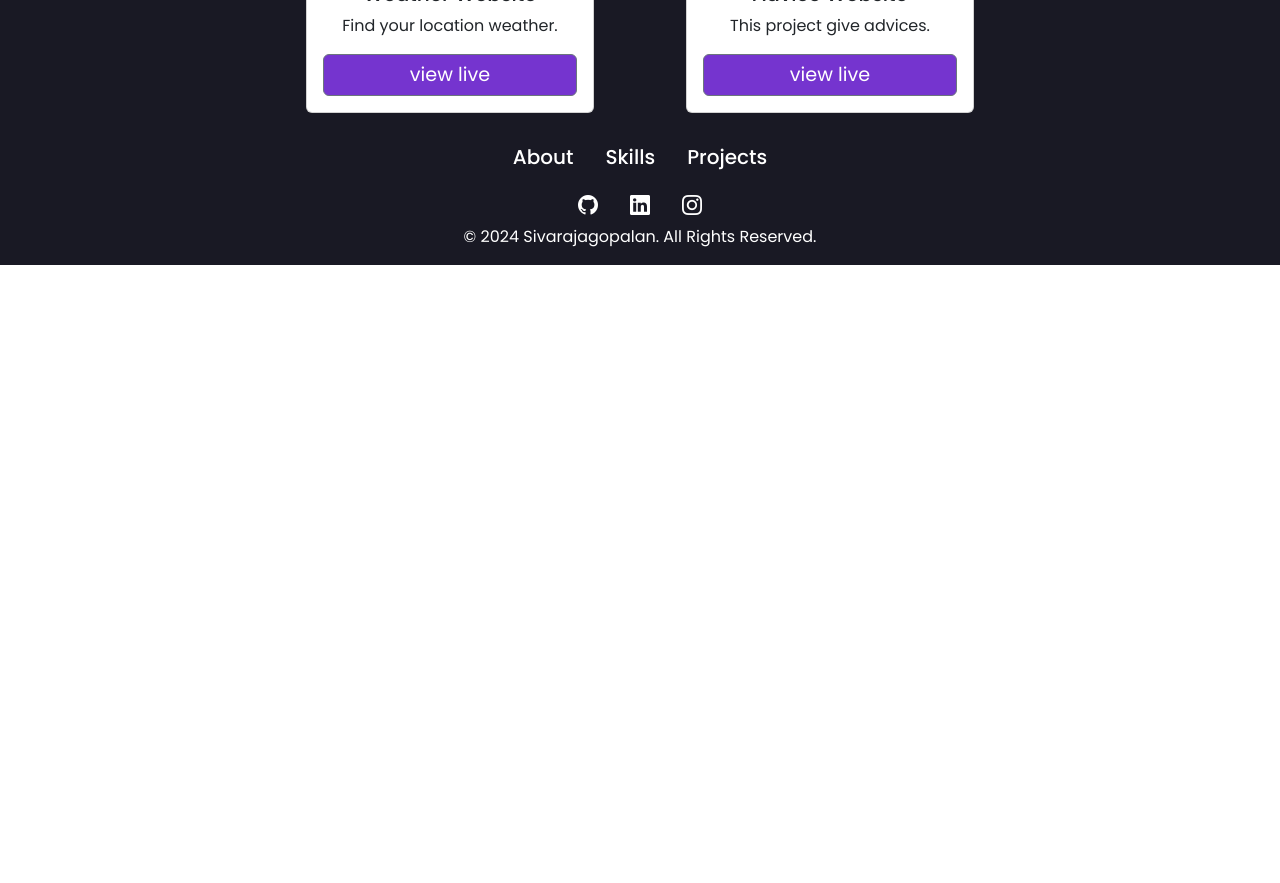
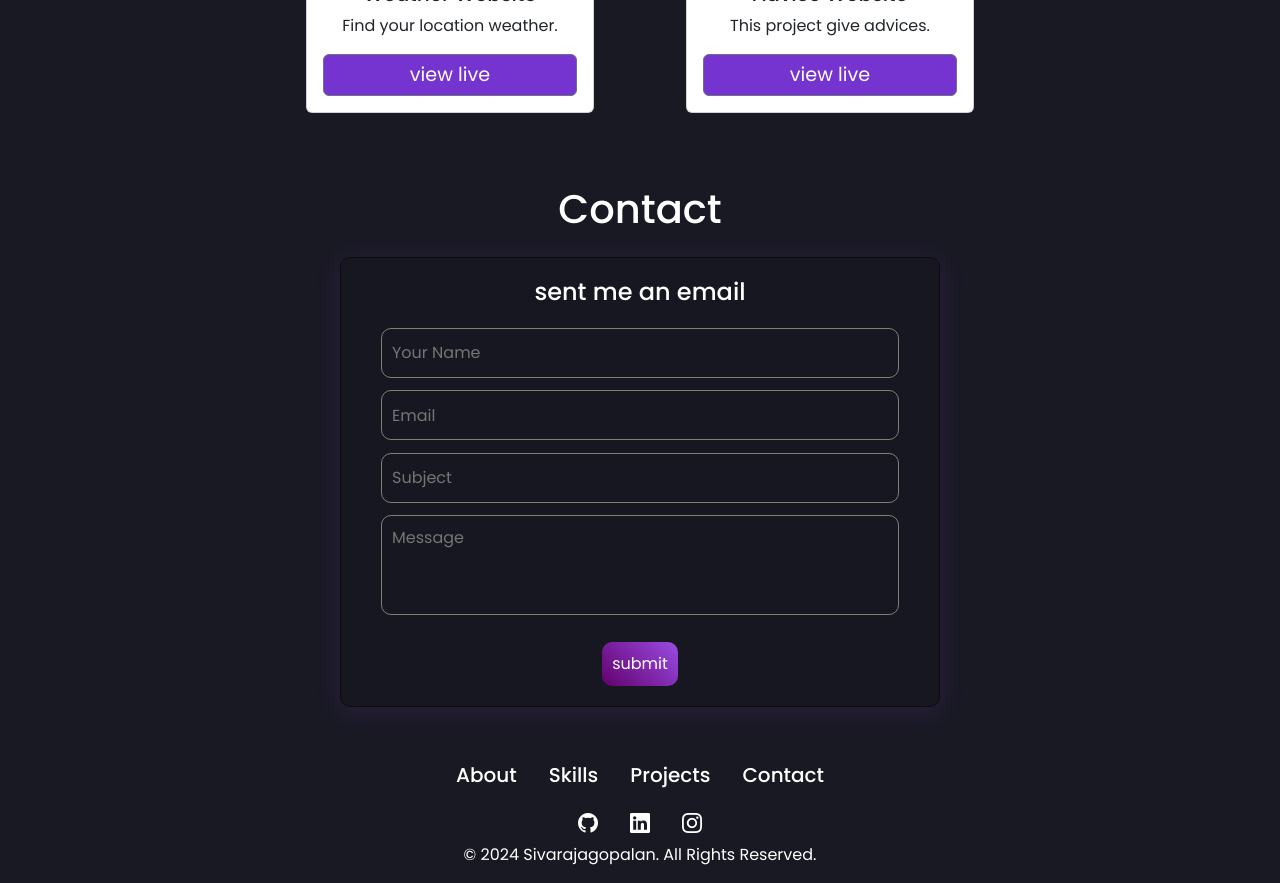
Before and after one commit to sivarajagopalans/My-Portfolio, a React (Create React App) app: page / in a window 1280 px wide. Shown: the part 1500-2383 px from the top of the page. Before the commit the page ends 1765 px from the top, so only its background shows below. Built offline with nearby package versions, Linux system fonts and the light colour scheme.

Commit message:
add Contact component

```diff
--- a/src/App.js
+++ b/src/App.js
@@ -21,6 +21,7 @@ import adviceApp from '../src/images/adviceApp.jpg';
 import weatherApp from '../src/images/weatherApp.jpg';
 import Preloader from './components/Preloader';
 import { useEffect, useState } from 'react';
+import { Contact } from './components/Contact';
 
 function App() {
   const [preloader, setPreloader] = useState(true);
@@ -86,6 +87,11 @@ function App() {
         </Row>
       </Container>
 
+      {/* -----contact----- */}
+
+
+      <Contact/>
+
       {/* --------footer------- */}
       <div className=''>
         <Footer />
--- /dev/null
+++ b/src/components/Contact.jsx
@@ -0,0 +1,72 @@
+import Container from 'react-bootstrap/Container';
+import './css/contact.css'
+import { Col, Row } from 'react-bootstrap';
+import Toast from 'react-bootstrap/Toast';
+import ToastContainer from 'react-bootstrap/ToastContainer';
+import { useState } from 'react';
+
+export const Contact = () => {
+
+	const [sucessMsg, setSucessMsg] = useState(false);
+
+	const onSubmit = async (event) => {
+		event.preventDefault();
+
+		setSucessMsg(true);
+
+		const formData = new FormData(event.target);
+
+		formData.append("access_key", "8a2f6cf0-bb20-44c7-968f-5e9c500549c7");
+
+		const object = Object.fromEntries(formData);
+		const json = JSON.stringify(object);
+
+		const res = await fetch("https://api.web3forms.com/submit", {
+			method: "POST",
+			headers: {
+				"Content-Type": "application/json",
+				Accept: "application/json"
+			},
+			body: json
+		}).then((res) => res.json());
+
+		if (res.success) {
+			event.target.reset();
+		}
+	};
+
+	return (
+		<Container id='contact'>
+			<Row>
+				<Col style={{ position: 'relative' }}>
+					<ToastContainer className="p-1" position={'bottom-center'} style={{ zIndex: 1 }}>
+						<Toast style={{ width: 'fit-content', backgroundColor: 'green' }} onClose={() => setSucessMsg(false)} show={sucessMsg} delay={3000} autohide>
+							<Toast.Header style={{ color: 'white', backgroundColor: 'green' }}>Email sent successfully</Toast.Header>
+						</Toast>
+					</ToastContainer>
+					<form className='text-center text-white d-flex flex-column justify-content-center align-items-center my-5' onSubmit={onSubmit}>
+						<div className="h1 mb-4">Contact</div>
+						<div className="contact-form">
+							<h4>sent me an email</h4>
+							<div className="name">
+								<input type="text" name='name' placeholder='Your Name' required />
+							</div>
+							<div className="email">
+								<input type="email" name='email' placeholder='Email' required />
+							</div>
+							<div className="subject">
+								<input type="text" name='subject' placeholder='Subject' required />
+							</div>
+							<div className="message">
+								<textarea name="message" placeholder='Message' id=""></textarea>
+							</div>
+							<div className='mt-2'>
+								<button type='submit'>submit</button>
+							</div>
+						</div>
+					</form>
+				</Col>
+			</Row>
+		</Container>
+	)
+}
--- a/src/components/Footer.jsx
+++ b/src/components/Footer.jsx
@@ -13,7 +13,8 @@ export const Footer = () => {
             <Nav className=' d-flex  justify-content-center h5 pb-2'>
               <Nav.Link href="#about" className='text-white '>About</Nav.Link>
               <Nav.Link href="#skills" className='text-white '>Skills</Nav.Link>
-                            <Nav.Link href="#Projects" className='text-white '>Projects</Nav.Link>
+              <Nav.Link href="#projects" className='text-white '>Projects</Nav.Link>
+              <Nav.Link href="#contact" className='text-white'>Contact</Nav.Link>
               {/* <Nav.Link href="#education" className='text-white '>Education</Nav.Link> */}
             </Nav>
           </Col>
@@ -21,11 +22,11 @@ export const Footer = () => {
         <Row>
           <Col>
             <Nav className='text-white justify-content-center text-center h5'>
-                            <NavLink target='_blank' href='https://github.com/sivarajagopalans' className='text-white text-center'><i class="bi bi-github"></i></NavLink>
+              <NavLink target='_blank' href='https://github.com/sivarajagopalans' className='text-white text-center'><i className="bi bi-github"></i></NavLink>
               <NavLink className='text-white text-center' target='_blank'
-                                href='https://in.linkedin.com/in/sivarajagopalan-s-219b9a261'><i class="bi bi-linkedin"></i></NavLink>
+                href='https://in.linkedin.com/in/sivarajagopalan-s-219b9a261'><i className="bi bi-linkedin"></i></NavLink>
               <NavLink className='text-white text-center' target='_blank'
-                                href='https://www.instagram.com/black_pearl.sr/'><i class="bi bi-instagram"></i></NavLink>
+                href='https://www.instagram.com/black_pearl.sr/'><i className="bi bi-instagram"></i></NavLink>
             </Nav>
           </Col>
         </Row>
--- a/src/components/NavBar.jsx
+++ b/src/components/NavBar.jsx
@@ -14,6 +14,7 @@ function NavBarComponent() {
             <Nav.Link href="#about" className='text-white'>About</Nav.Link>
             <Nav.Link href="#skills" className='text-white'>Skills</Nav.Link>
             <Nav.Link href="#projects" className='text-white'>Projects</Nav.Link>
+            <Nav.Link href="#contact" className='text-white'>Contact</Nav.Link>
             <Nav.Link href="https://github.com/sivarajagopalans" target='_blank' className=' '
             style={{border:"1.8px solid rgb(133, 76, 230)", borderRadius:"15px",padding:"10px",paddingTop:"10px",display:"flex", justifyContent:"center", alignItems:"center",flexWrap:"wrap",color: "rgb(133, 76, 230)"}}>GitHub Profile</Nav.Link>
           </Nav>
--- /dev/null
+++ b/src/components/css/contact.css
@@ -0,0 +1,44 @@
+.contact-form{
+    display: flex;
+    flex-direction: column;
+    justify-content: space-between;
+    width: 100%;
+    max-width: 600px;
+    height: 450px;
+    border: 1px solid rgb(12, 12, 11);
+    background-color: rgb(23, 23, 33);
+    border-radius: 10px;
+    padding: 20px 40px;
+    box-shadow: rgb(167 89 214 / 15%) 0px 4px 24px;
+}
+.contact-form input,textarea{
+    width: 100%;
+    height: 50px;
+    border-radius: 10px;
+    outline: none;
+    padding: 10px;
+    background-color: transparent;
+    color: white;
+    border: 1px solid rgb(131, 126, 117);
+}
+
+.contact-form input:focus,textarea:focus{
+    padding: 10px;
+    color: white;
+    border: 1px solid rgb(129, 58, 228);
+}
+
+.contact-form .message textarea {
+    width: 100%;
+    height: 100px;
+    resize: none;
+}
+
+.contact-form button{
+    padding: 10px;
+    border-radius: 10px;
+    color: white;
+    text-align: center;
+    background: linear-gradient(225deg, rgb(154, 76, 228) 0%, rgb(99, 1, 109) 100%);
+    border: none;
+}
```
Lines whose indentation alone changed are shown as unchanged.
